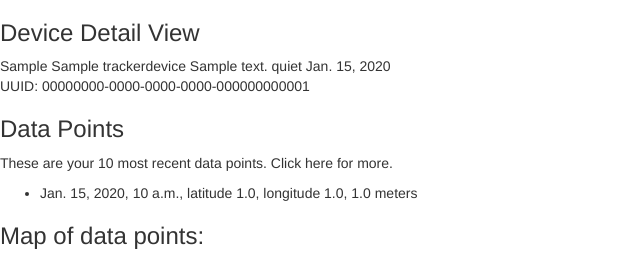
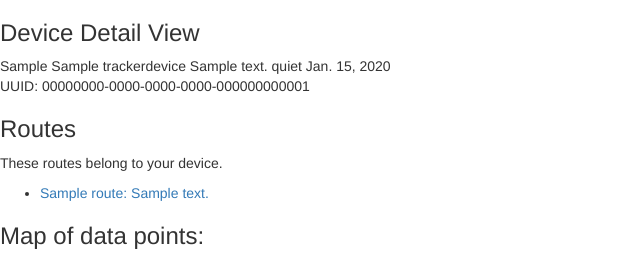
Before and after one commit to pattern-of-life/tracker, a Django app: page /device/1/detail in a window 1280 px wide. Shown: the top 256 px of the page, without its empty margins (0-640 px from the left). Run offline with Django 3.2, Linux system fonts and the light colour scheme; tables that the repository leaves empty hold one stand-in row (values such as "Sample post"); some libraries are stand-ins or nearby versions.

Commit message:
detail_route is now working woohoo!  I used the wrong model for the detail view before, derp

```diff
--- a/tracker_device/templates/tracker_device/detail_device.html
+++ b/tracker_device/templates/tracker_device/detail_device.html
@@ -18,22 +18,17 @@
   {{ device.mode }}
   {{ device.date_created }}
   <p>UUID: {{ device.id_uuid }}</p>
-
+  {% if routes %}
   <div>
-    <h3>Data Points</h3>
-    <p>These are your 10 most recent data points. Click here for more.</p>
+    <h3>Routes</h3>
+    <p>These routes belong to your device.</p>
     <ul>
-      {% for datum in data %}
-        <li>
-          {{ datum.time }},
-          latitude {{ datum.lat }},
-          longitude {{ datum.lng }},
-          {{ datum.elevation }} meters
-        </li>
+      {% for route in routes %}
+        <li><a href="{% url 'detail_route' route.pk %}">{{ route.name }}: {{ route.description }}</a></li>
       {% endfor %}
     </ul>
   </div>
-
+  {% endif %}
   {% if device.data.count %}
   <div>
     <h3>Map of data points:</h3>
@@ -77,4 +72,18 @@
     </script>
   </div>
   {% endif %}
+  <div>
+    <h3>Data Points</h3>
+    <p>These are your 10 most recent data points. Click here for more.</p>
+    <ul>
+      {% for datum in data %}
+      <li>
+        {{ datum.time }},
+        latitude {{ datum.lat }},
+        longitude {{ datum.lng }},
+        {{ datum.elevation }} meters
+      </li>
+      {% endfor %}
+    </ul>
+  </div>
 {% endblock %}
--- a/tracker_device/views.py
+++ b/tracker_device/views.py
@@ -86,6 +86,8 @@ class DetailDeviceView(DetailView):
         pk = kwargs['object'].pk
         device = TrackerDevice.objects.filter(pk=pk).first()
         context['device'] = device
+        routes = device.routes.all()
+        context['routes'] = routes
         context['googleapikey'] = os.environ.get('GOOGLE_MAPS_API_KEY')
         context['data'] = device.data.order_by('-time')[:10]
         return context
@@ -117,11 +119,11 @@ class CreateRouteView(CreateView):
         "device",
     ]
 
-    def dispatch(self, request, *args, **kwargs):
-        """Check if the route to create is owned by user."""
-        auth_errors = verify_route_ownership(request.user, kwargs.get('pk'))
-        super_dispatch = super(CreateRouteView, self).dispatch
-        return auth_errors or super_dispatch(request, *args, **kwargs)
+    # def dispatch(self, request, *args, **kwargs):
+    #     """Check if the route to create is owned by user."""
+    #     auth_errors = verify_route_ownership(request.user, kwargs.get('pk'))
+    #     super_dispatch = super(CreateRouteView, self).dispatch
+    #     return auth_errors or super_dispatch(request, *args, **kwargs)
 
 
 class EditRouteView(UpdateView):
@@ -157,20 +159,23 @@ class DeleteRouteView(DeleteView):
 class DetailRouteView(DetailView):
     """Show route details- data points that belong to that
     route and display them on a map."""
-    model = TrackerDevice
+    model = Route
     template_name = 'tracker_device/detail_route.html'
 
     def get_context_data(self, **kwargs):
-        context = super(DetailDeviceView, self).get_context_data(**kwargs)
-        pk = kwargs['object'].pk
-        route = Route.objects.filter(pk=pk).first()
+        # import pdb; pdb.set_trace()
+        context = super(DetailRouteView, self).get_context_data(**kwargs)
+        route = self.object
         context['route'] = route
-        device = TrackerDevice.objects.get(routes__contains=route).first()
+        device = route.device
         context['device'] = device
         context['googleapikey'] = os.environ.get('GOOGLE_MAPS_API_KEY')
+        context['data_ten'] = DataPoint.objects.filter(
+            time__range=(route.start, route.end)).filter(
+            device=device).order_by('-time')[:10]
         context['data'] = DataPoint.objects.filter(
             time__range=(route.start, route.end)).filter(
-            device=device).order_by('-time')[:10]
+            device=device)
         return context
 
 
```
Also changed, not shown: tracker_device/templates/tracker_device/detail_route.html (+29 -23 lines). Lines whose indentation alone changed are shown as unchanged.
